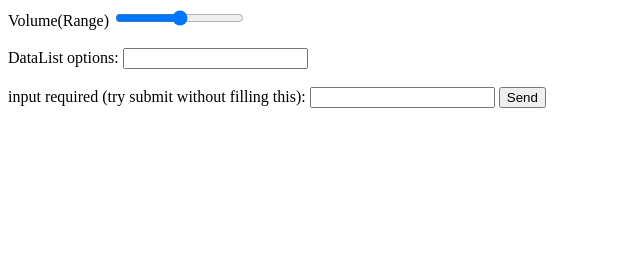
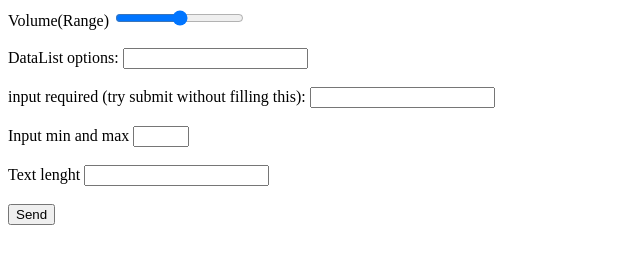
Before and after one commit to ginogustavo/front-end, a plain HTML site: page html5css3/form_validation.html in a window 1280 px wide. Shown: the whole page, without its empty margins (0-640 px from the left). Drawn offline with Linux system fonts and the light colour scheme.

Commit message:
Added Input min and max for number and text

```diff
--- a/html5css3/form_validation.html
+++ b/html5css3/form_validation.html
@@ -42,6 +42,25 @@
       </label>
       <input id="pw" name="pw" type="password" required />
 
+      <br /><br />
+
+      Input min and max
+      <input id="num" name="number" type="number" required min="1" max="10" />
+
+      <br /><br />
+
+      Text lenght
+      <input
+        id="summary"
+        name="summary"
+        type="text"
+        minlength="5"
+        maxlength="250"
+        required
+      />
+
+      <br /><br />
+
       <input type="submit" value="Send" />
     </form>
   </body>
```
